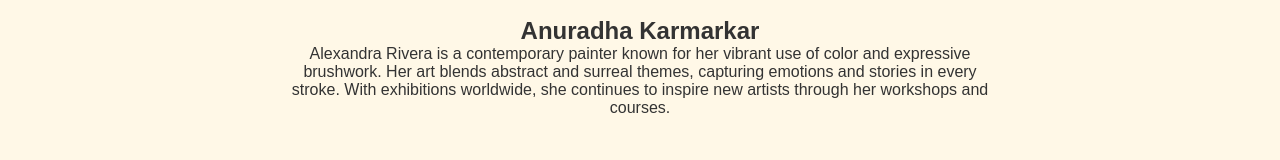
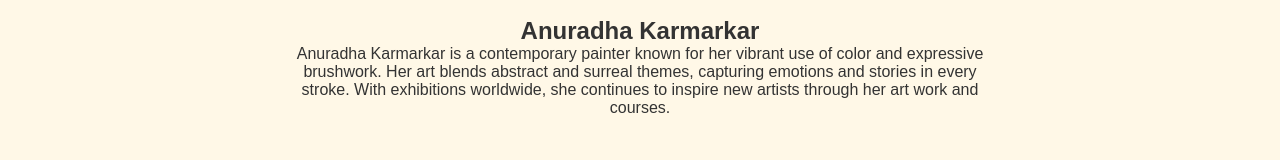
Before and after one commit to ashmitasaha5/Art_by_Anu, a plain HTML site: page about.html in a window 1280 px wide. Shown: the part 133-293 px from the top of the page. Drawn offline with Linux system fonts and the light colour scheme.

Commit message:
Revise artist bio and enhance content clarity
Updated artist description and fixed minor text errors.

```diff
--- a/about.html
+++ b/about.html
@@ -26,10 +26,10 @@
     <img src="assets/artist.jpg" alt="Artist">
     <h2>Anuradha Karmarkar</h2>
     <p>
-        Alexandra Rivera is a contemporary painter known for her vibrant use of color
+       Anuradha Karmarkar is a contemporary painter known for her vibrant use of color
         and expressive brushwork. Her art blends abstract and surreal themes, capturing
         emotions and stories in every stroke. With exhibitions worldwide, she continues
-        to inspire new artists through her workshops and courses.
+        to inspire new artists through her art work and courses.
     </p>
 </section>
 
```
